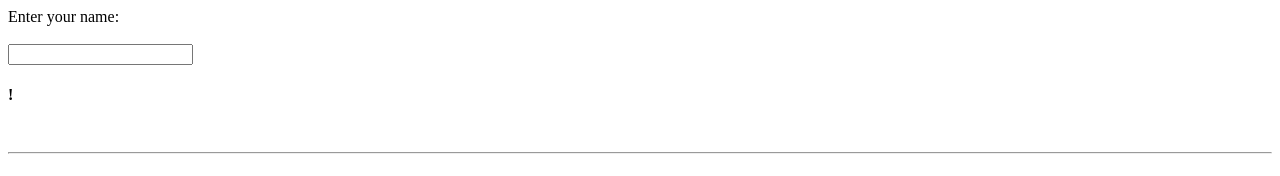
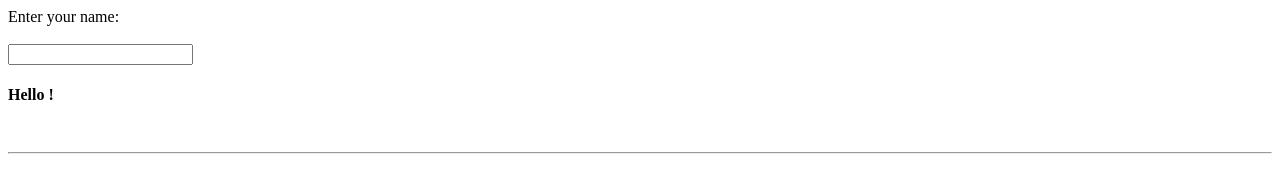
Before and after one commit to acciojob/personal-greeting-ItsCoderRam, a React app: page / in a window 1280 px wide. Shown: the top 176 px of the page. Built offline with nearby package versions, Linux system fonts and the light colour scheme.

Commit message:
some changes

```diff
--- a/src/components/App.js
+++ b/src/components/App.js
@@ -13,7 +13,7 @@ const App = () => {
       <br />
       <br />
       <input type="text" onChange={grab} />
-      <h4>{text}!</h4>
+      <h4>Hello {text} !</h4>
       <br/>
       <hr/>
     </div>
```
